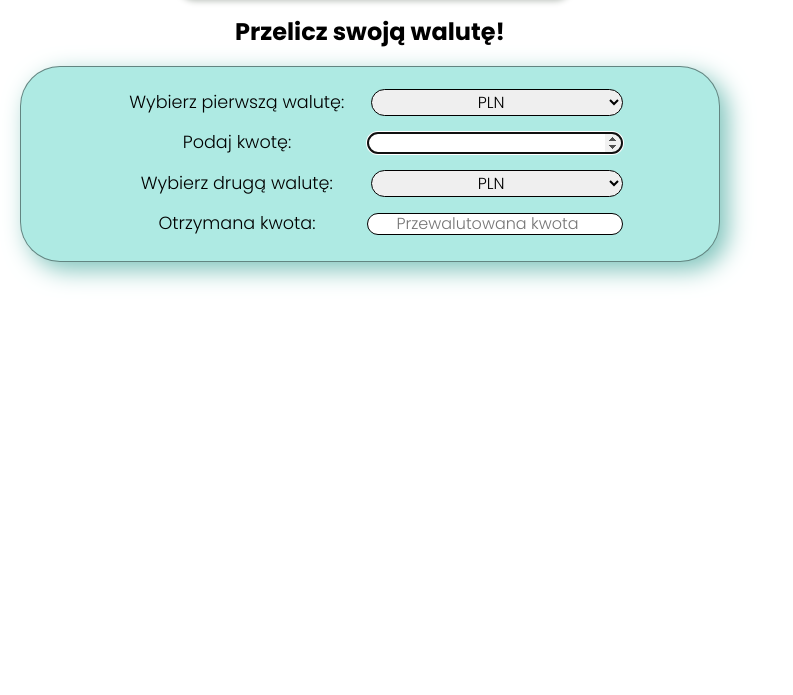
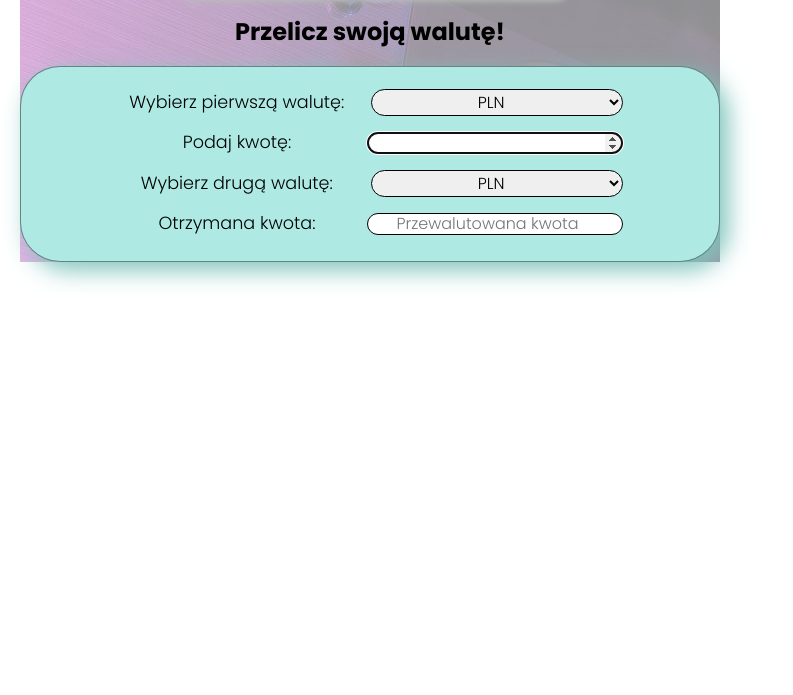
Before and after one commit to Kubabogd/CurrencyConverter, a plain HTML site: page index.html in a window 1280 px wide. Shown: the part 105-800 px from the top of the page, without its empty margins (0-793 px from the left). Drawn offline with nearby package versions, Linux system fonts and the light colour scheme.

Commit message:
BackgroundImagesAdded

```diff
--- a/css/body.css
+++ b/css/body.css
@@ -15,3 +15,8 @@
     border-radius: 20px;
     box-shadow: 5px 4px 6px 0px #B9BFB9;
 }
+
+.body__backgroundImage {
+
+    background-image: url(../images/background.jpg);
+}
--- a/index.html
+++ b/index.html
@@ -23,6 +23,7 @@
 </head>
 
 <body class="body">
+    <div class="body__backgroundImage">
     <header class="body__header">
         <h1>💰 KALKULATOR WALUT</h1>
     </header>
@@ -77,6 +78,7 @@
 
         </section>
     </main>
+</div>
 </body>
 
 </html>
```
Also changed, not shown: images/background.jpg (added).
